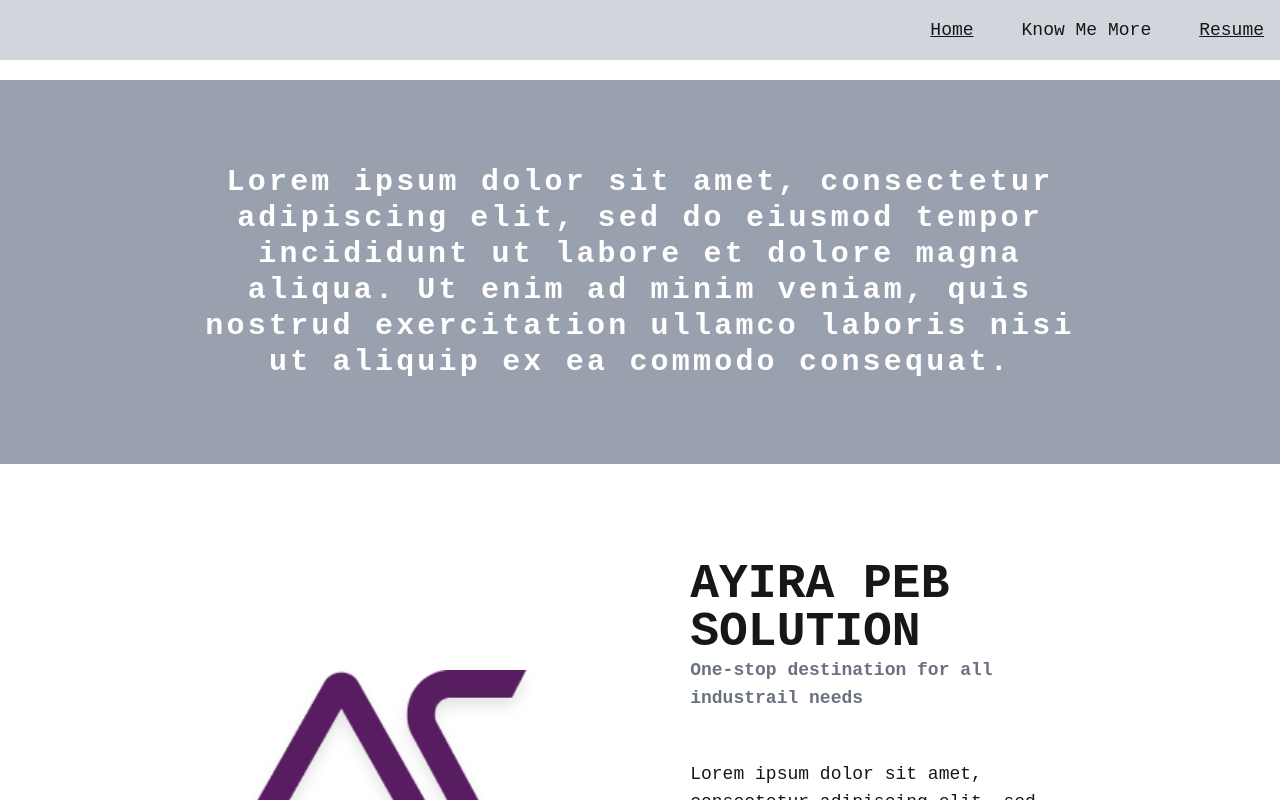
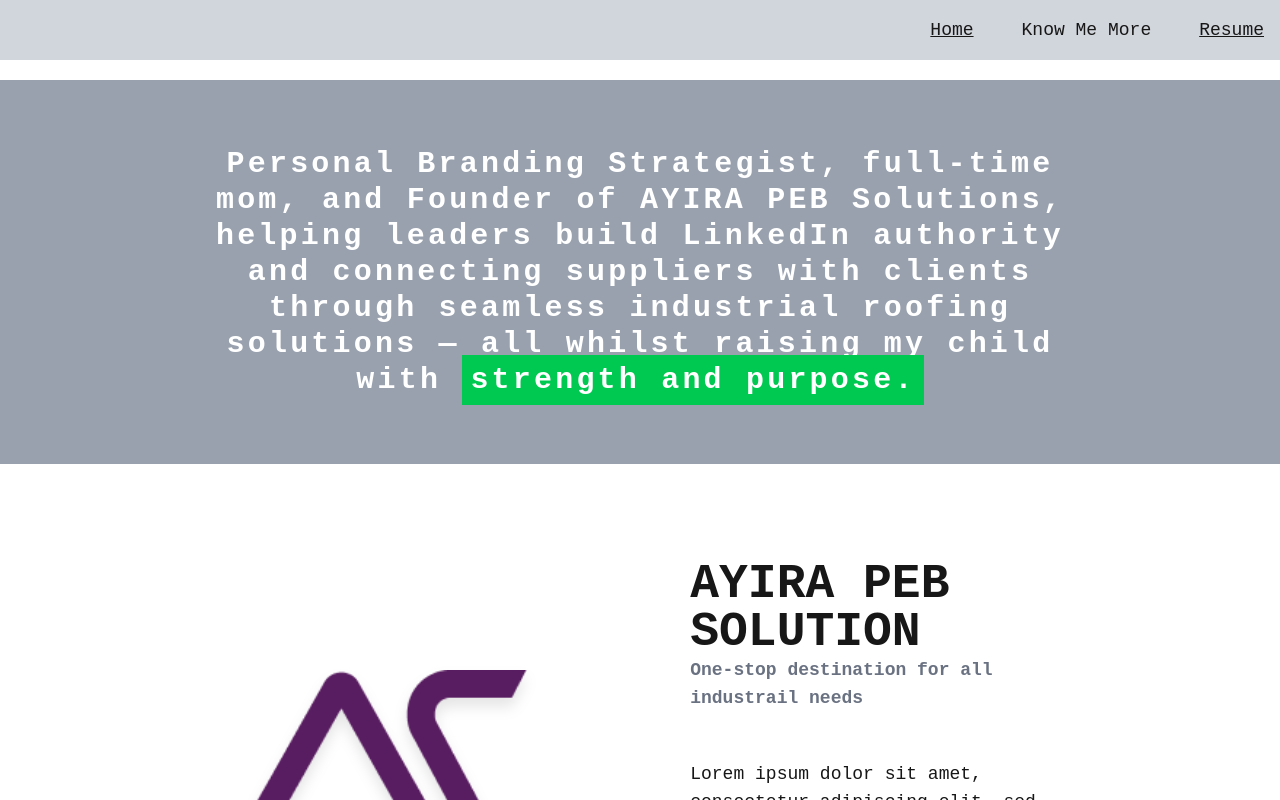
Before and after one commit to DEV-HUSTLING/protfolio_vaishnavi, a Next.js app: page /knowMeMore in a window 1280 px wide. Shown: the top 800 px of the page. Built offline with nearby package versions, Linux system fonts and the light colour scheme.

Commit message:
Added cover title for know me

```diff
--- a/src/app/knowMeMore/page.js
+++ b/src/app/knowMeMore/page.js
@@ -35,9 +35,7 @@
             <br />
             <div className='w-full h-96 p-12 flex items-center justify-center text-center bg-gray-400 know-me-cover'>
                 <h1 className='text-xl lg:text-3xl md-1/2 lg:w-3/4 font-bold text-center tracking-[0.2rem] text-white'>
-                    Lorem ipsum dolor sit amet, consectetur adipiscing elit, sed do eiusmod tempor incididunt ut labore et dolore magna aliqua.
-                    Ut enim ad minim veniam, quis nostrud exercitation ullamco laboris nisi ut aliquip ex ea commodo consequat.
-                </h1>
+Personal Branding Strategist, full-time mom, and Founder of AYIRA PEB Solutions, helping leaders build LinkedIn authority and connecting suppliers with clients through seamless industrial roofing solutions — all whilst raising my child with <span className='bg-green-500 p-2'>strength and purpose.</span>                </h1>
             </div>
             {/* Main Content */}
             {/* Propieter */}
```
